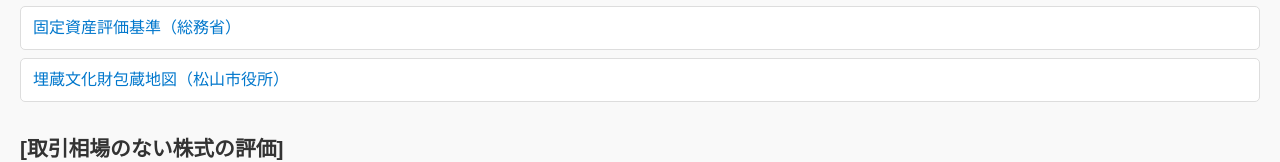
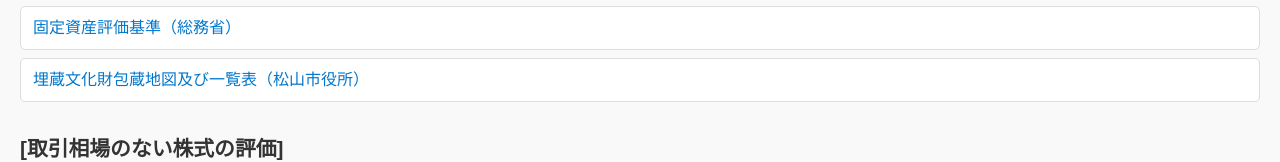
Before and after one commit to jun-0705/shisanzei-links, a plain HTML site: page index.html in a window 1280 px wide. Shown: the part 1205-1367 px from the top of the page. Drawn offline with Linux system fonts and the light colour scheme.

Commit message:
Update index.html

```diff
--- a/index.html
+++ b/index.html
@@ -104,7 +104,7 @@
     <li><a href="https://vldb.gsi.go.jp/sokuchi/surveycalc/surveycalc/xy2blf.html" target="_blank">公図のXY座標を緯度経度へ換算</a></li>
     <li><a href="https://maps.gsi.go.jp/help/intro/looklist/" target="_blank">地理院地図の写真一覧（国土地理院）</a></li>
     <li><a href="https://www.soumu.go.jp/main_sosiki/jichi_zeisei/czaisei/czaisei_seido/149767_08.html" target="_blank">固定資産評価基準（総務省）</a></li>
-    <li><a href="https://www.city.matsuyama.ehime.jp/kurashi/kurashi/jutaku/tatemono/maibun/m_houzouchi_ichiran.html" target="_blank">埋蔵文化財包蔵地図（松山市役所）</a></li>
+    <li><a href="https://www.city.matsuyama.ehime.jp/kurashi/kurashi/jutaku/tatemono/maibun/m_houzouchi_ichiran.html" target="_blank">埋蔵文化財包蔵地図及び一覧表（松山市役所）</a></li>
   </ul>
 
   <h2>[取引相場のない株式の評価]</h2>
```
